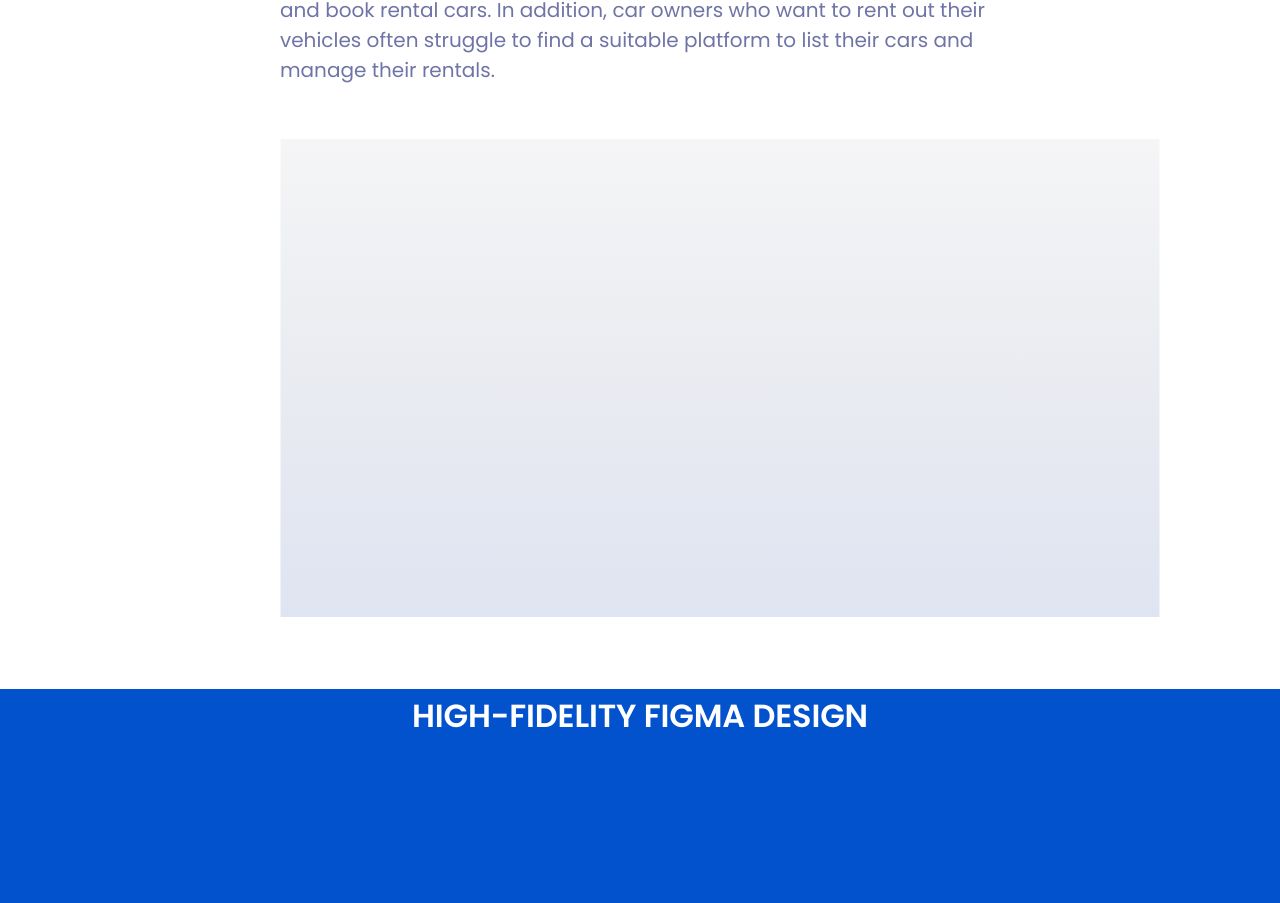
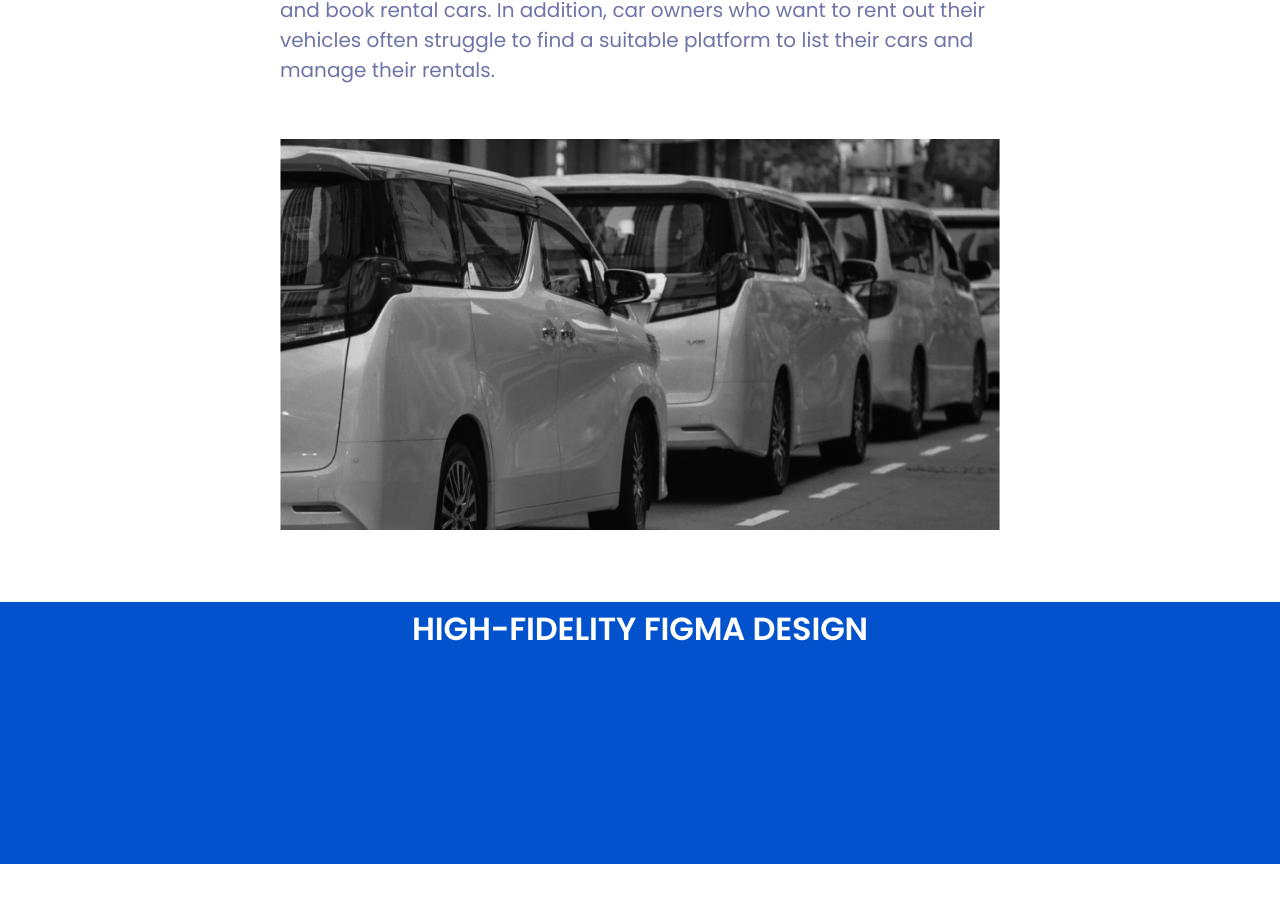
Before and after one commit to austinmargarone/portfolio, a Next.js app: page /projects in a window 1280 px wide. Shown: the part 2613-3516 px from the top of the page. Built offline with nearby package versions, Linux system fonts and the light colour scheme.

Commit message:
fix: statement image

```diff
--- a/components/projects/Statement.tsx
+++ b/components/projects/Statement.tsx
@@ -1,5 +1,6 @@
 import React from "react";
 import { Cars } from "../svg";
+import Image from "next/image";
 
 type Props = {};
 
@@ -23,8 +24,14 @@ const Statement = (props: Props) => {
           list their cars and manage their rentals.
         </p>
       </div>
-      <div>
-        <Cars />
+      <div className="mx-auto">
+        <Image
+          className="w-[348px] md:w-[879px]"
+          src="/Car.png"
+          width={348}
+          height={363}
+          alt="Computer"
+        />
       </div>
     </section>
   );
--- a/components/svg/index.ts
+++ b/components/svg/index.ts
@@ -7,4 +7,3 @@ export { default as EcIn } from "./Ellipsein.svg";
 export { default as ArrowRight1 } from "./ArrowRight1.svg";
 export { default as Globe } from "./Globe.svg";
 export { default as Github } from "./Github.svg";
-export { default as Cars } from "./Cars.svg";
```
Also changed, not shown: components/svg/Cars.svg (deleted), public/Car.png (added).
